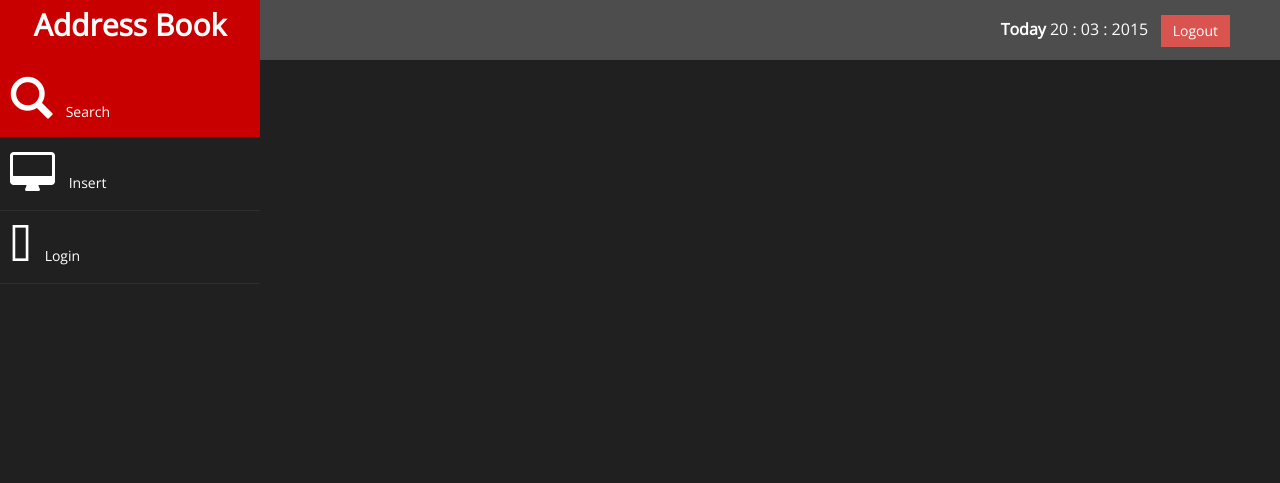
After one commit to sutthidaAlizzabeth/PHP-AddressDB, a PHP site: page /content/search.php in a window 1280 px wide. The commit adds this page. Shown: the top 483 px of the page. Run offline with PHP 8.4, Linux system fonts and the light colour scheme.

Commit message:
แยก layout กับ menu

```diff
--- a/bs-binary-admin/index.html
+++ b/bs-binary-admin/index.html
@@ -28,7 +28,8 @@
                 <a class="navbar-brand" href="index.html">Binary admin</a>
             </div>
   <div style="color: white;
-padding: 15px 50px 5px 50px;
+padding
+: 15px 50px 5px 50px;
 float: right;
 font-size: 16px;"> Last access : 30 May 2014 &nbsp; <a href="#" class="btn btn-danger square-btn-adjust">Logout</a> </div>
         </nav>
@@ -48,7 +49,7 @@ font-size: 16px;"> Last access : 30 May 2014 &nbsp; <a href="#" class="btn btn-d
                         <a  href="ui.html"><i class="fa fa-desktop fa-3x"></i> UI Elements</a>
                     </li>
                     <li>
-                        <a  href="tab-panel.html"><i class="fa fa-qrcode fa-3x"></i> Tabs & Panels</a>
+                        <a  href="tab-panel.html"><i class="fa fa-qrcode fa-3x"></i> Tabs& Panels</a>
                     </li>
 						   <li  >
                         <a   href="chart.html"><i class="fa fa-bar-chart-o fa-3x"></i> Morris Charts</a>
--- /dev/null
+++ b/content/search.php
@@ -0,0 +1,47 @@
+<!DOCTYPE html>
+<html>
+<head>
+  <?php include '../layout/header.html'; ?>
+	<title>Login</title>
+</head>
+<body>
+	<div id="wrapper">
+    <nav class="navbar navbar-default navbar-cls-top " role="navigation" style="margin-bottom: 0">
+      <div class="navbar-header">
+        <a class="navbar-brand" href="index.html">Address Book</a>
+      </div>
+  		<div style="color: white;padding: 15px 50px 5px 50px;float: right;font-size: 16px;">
+  			<?php
+  				echo "<strong>Today</strong> ".date("d : m : Y");
+  			?>
+  			&nbsp;
+  		  <a href="#" class="btn btn-danger square-btn-adjust">Logout</a>
+  		</div>
+    </nav>
+    <!-- /. NAV TOP  -->
+    <nav class="navbar-default navbar-side" role="navigation">
+   		<?php include '../layout/main-menu.php'; ?>
+    </nav>
+    <!-- /. NAV SIDE  -->
+    <div id="page-wrapper" style="background-color: #202020;">
+      <!-- CONTENT -->
+		  <!-- /. CONTENT -->
+		</div>
+    <!-- /. PAGE WRAPPER  -->
+  </div>
+  <!-- /. WRAPPER  -->
+  <!-- SCRIPTS -AT THE BOTOM TO REDUCE THE LOAD TIME-->
+  <!-- JQUERY SCRIPTS -->
+    <script src="assets/js/jquery-1.10.2.js"></script>
+      <!-- BOOTSTRAP SCRIPTS -->
+    <script src="assets/js/bootstrap.min.js"></script>
+    <!-- METISMENU SCRIPTS -->
+    <script src="assets/js/jquery.metisMenu.js"></script>
+     <!-- MORRIS CHART SCRIPTS -->
+     <script src="assets/js/morris/raphael-2.1.0.min.js"></script>
+    <script src="assets/js/morris/morris.js"></script>
+      <!-- CUSTOM SCRIPTS -->
+    <script src="assets/js/custom.js"></script>
+
+</body>
+</html>
--- /dev/null
+++ b/layout/header.html
@@ -0,0 +1,13 @@
+	<meta charset="utf-8" />
+    <meta name="viewport" content="width=device-width, initial-scale=1.0" />
+    <link href="../assets/css/custom_change.css" rel="stylesheet" />
+	<!-- BOOTSTRAP STYLES-->
+    <link href="../assets/css/bootstrap.css" rel="stylesheet" />
+     <!-- FONTAWESOME STYLES-->
+    <link href="../assets/css/font-awesome.css" rel="stylesheet" />
+     <!-- MORRIS CHART STYLES-->
+    <link href="../assets/js/morris/morris-0.4.3.min.css" rel="stylesheet" />
+        <!-- CUSTOM STYLES-->
+    <link href="../assets/css/custom.css" rel="stylesheet" />
+     <!-- GOOGLE FONTS-->
+    <link href='http://fonts.googleapis.com/css?family=Open+Sans' rel='stylesheet' type='text/css' />
--- /dev/null
+++ b/layout/main-menu.php
@@ -0,0 +1,13 @@
+<div class="sidebar-collapse">
+    <ul class="nav" id="main-menu">
+        <li>
+            <a class="active-menu"  href=""><i class="glyphicon glyphicon-search fa-3x"></i> Search</a>
+        </li>
+        <li>
+            <a  href="#"><i class="fa fa-desktop fa-3x"></i> Insert</a>
+        </li>
+        <li>
+            <a  href="tab-panel.html"><i class="fa fglyphicon glyphicon-search fa-3xa-qrcode fa-3x"></i> Login</a>
+        </li>
+    </ul>
+</div>
```
Also changed, not shown: index.php (+10 -13 lines).
